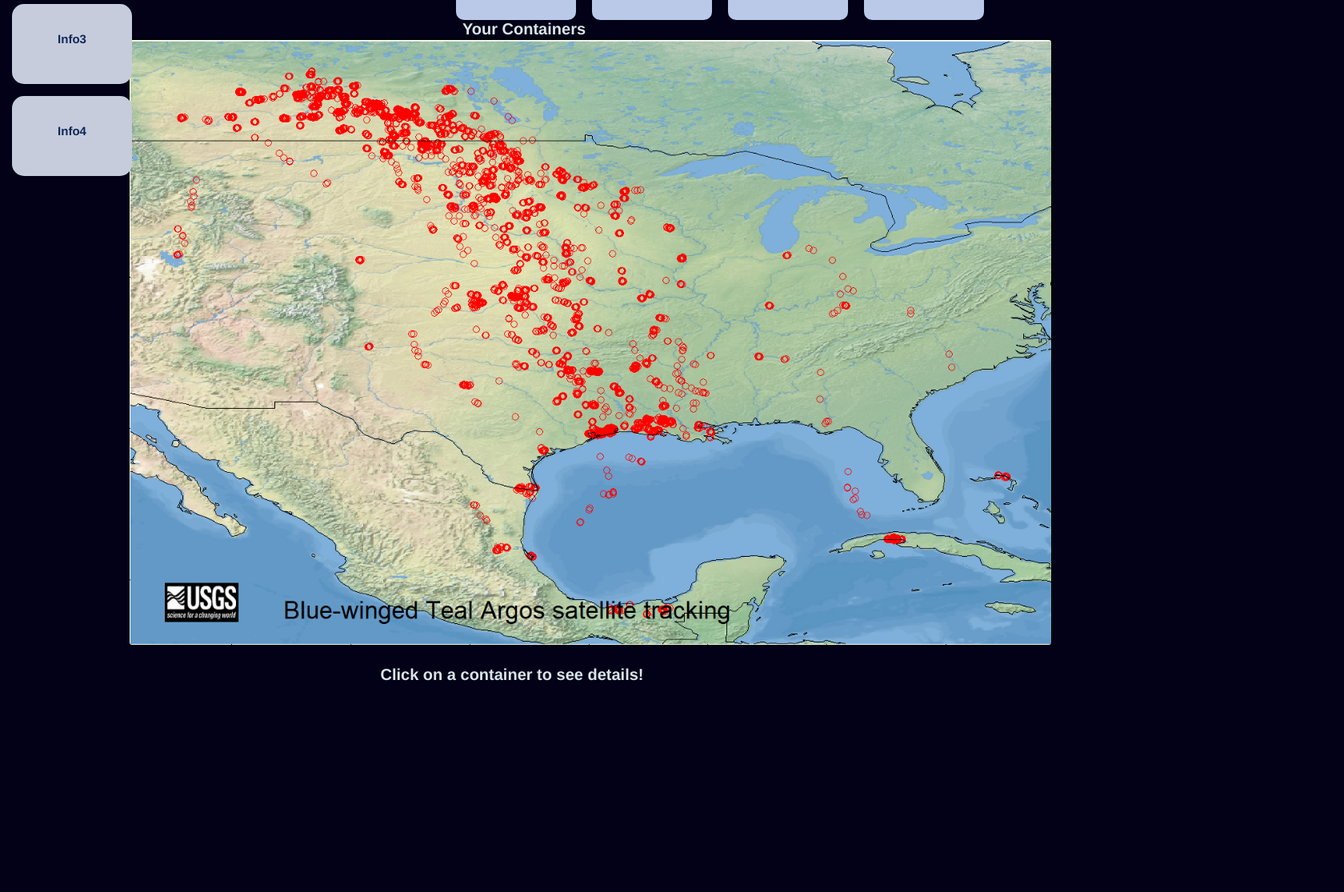
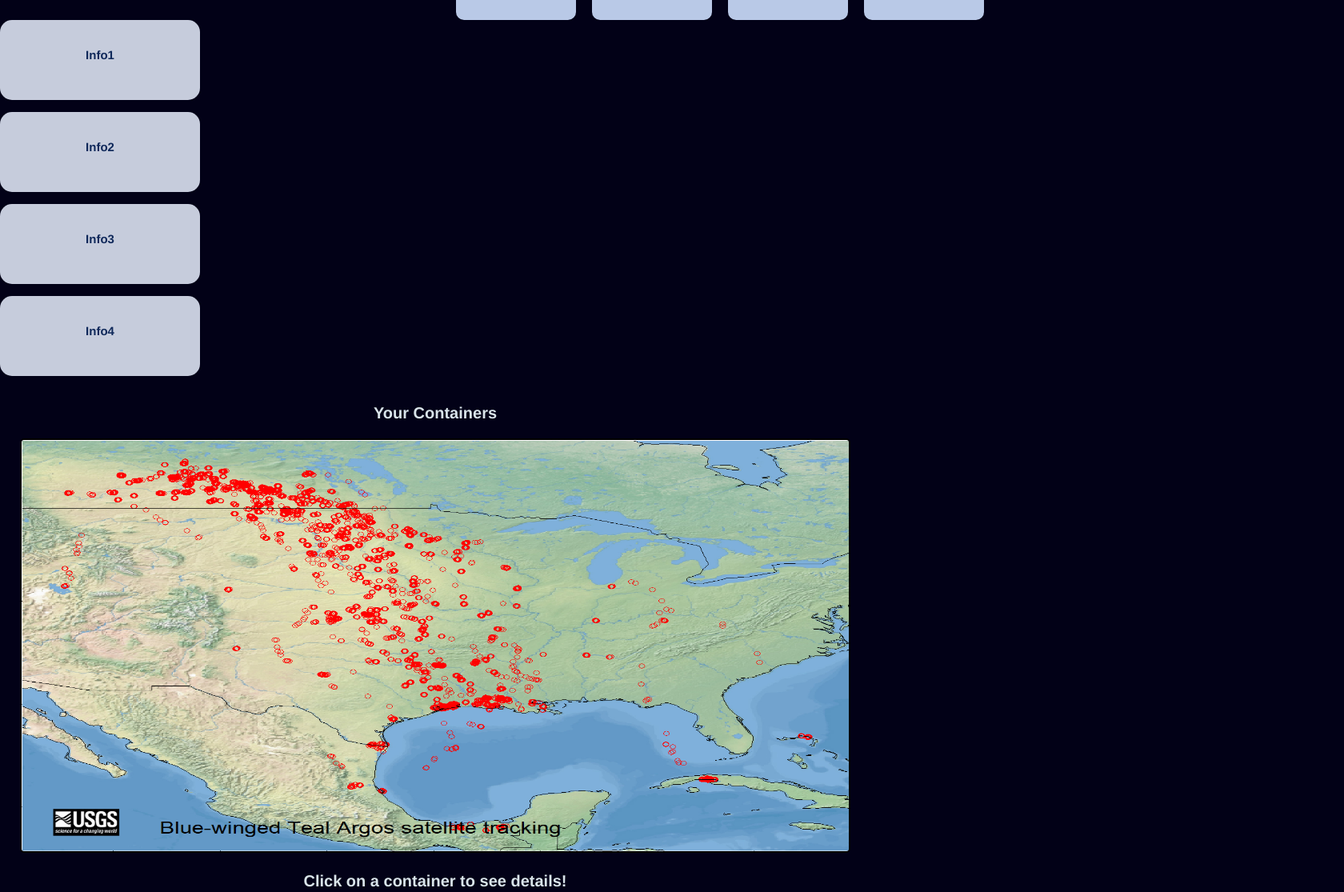
Before and after one commit to smartuni/smart-container, a Next.js app in the folder webApp/Frontend/riot_frontend/: page /map in a window 1280 px wide. Shown: the part 85-1200 px from the top of the page at 80% size, 1680 px wide, since content can reach past the window. Built offline with nearby package versions, Linux system fonts and the light colour scheme.

Commit message:
map page changed

```diff
--- a/webApp/Frontend/riot_frontend/pages/map.js
+++ b/webApp/Frontend/riot_frontend/pages/map.js
@@ -7,31 +7,25 @@ import img from "/public/Map2.png";
 export default function Map() {
   return (
     <div>
-      <div>
-        <nav >
+      <nav>
           <ul>
             <li><a href="/">Home</a></li>
             <li><a href="#">About Us</a></li>
             <li><a href="#">Contact</a></li>
             <li><a href="#">Log out</a></li>
           </ul>
-        </nav>
-      </div>
-      <div className={styles.mapTitleDiv}>
-        <p>Your Containers</p>
-      </div>
-      <div>
-        <Image src={img} alt="map" className={styles.mainMap}/>
-      </div>
-      <div>
-        <p className={styles.mapHint}>Click on a container to see details!</p>
-      </div>
+      </nav>
       <div className={styles.containersInfo}>
         <div>Info1</div>
         <div>Info2</div>
         <div>Info3</div>
         <div>Info4</div>
       </div>
+      <div style={{ float: 'left', width: '85%'}}>
+          <p className={styles.mapHint}>Your Containers</p>
+          <Image src={img} alt="map" className={styles.mainMap}/>
+          <p className={styles.mapHint}>Click on a container to see details!</p>
+      </div>
     </div>
   );
 }
--- a/webApp/Frontend/riot_frontend/styles/map.module.css
+++ b/webApp/Frontend/riot_frontend/styles/map.module.css
@@ -8,11 +8,10 @@
   }
 
   .mainMap {
-    width: 90%;
-    height: 80%;
+     height: 514px;
+    width: 95%;
     border: 2px solid black;
     border-radius: 5px;
-    margin-left: 160px;
   }
 
   .mapHint {
@@ -22,16 +21,13 @@
   }
 
   .containersInfo{
-    width: 150px;
-    display: flex;
+    width: 250px;
     flex-direction: column;
-    position: relative;
-    left: 15px;
-    top: -1100px;
+    float: left;
   }
 
   .containersInfo div{
-    width: 150px;
+    width: 250px;
     height: 65px;
     margin-bottom: 15px;
     padding-top: 35px;
```
